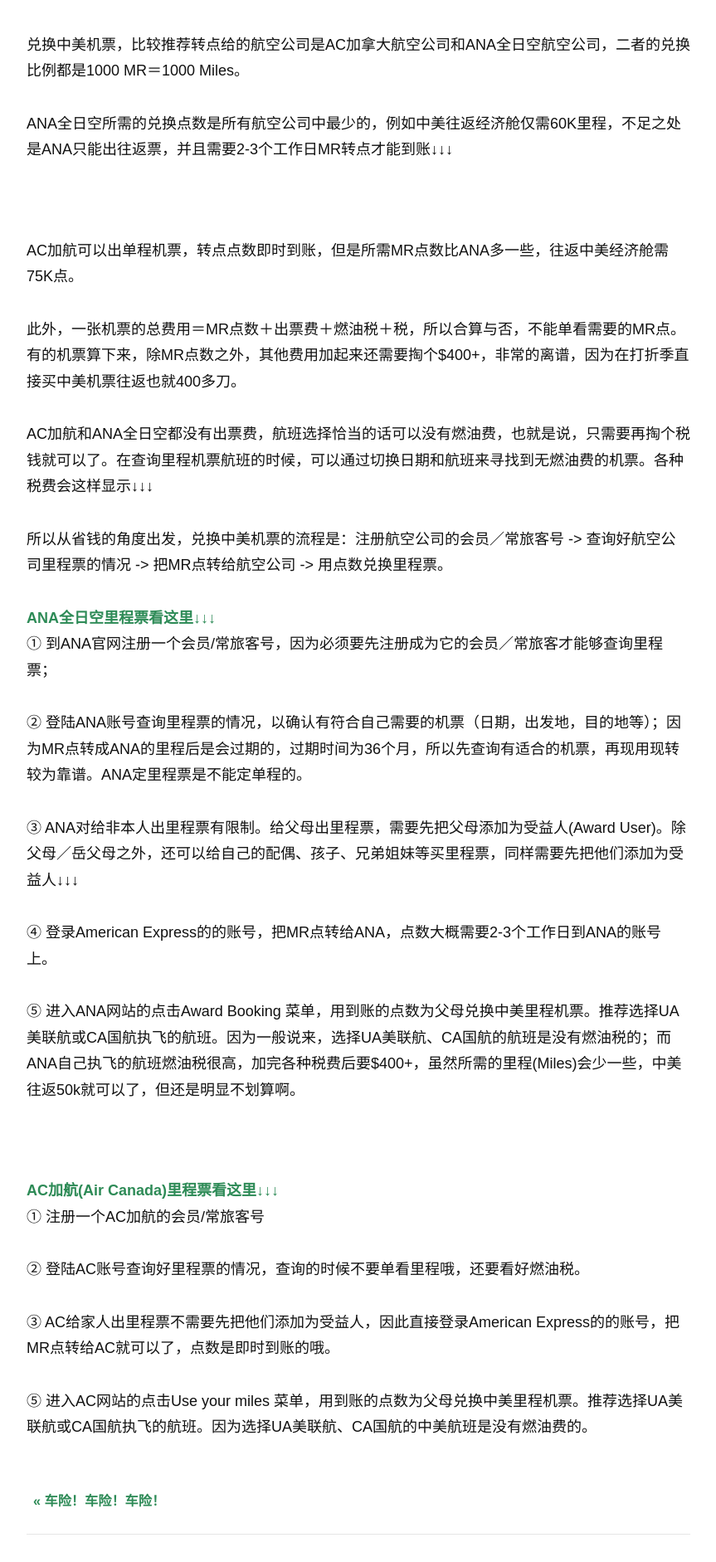
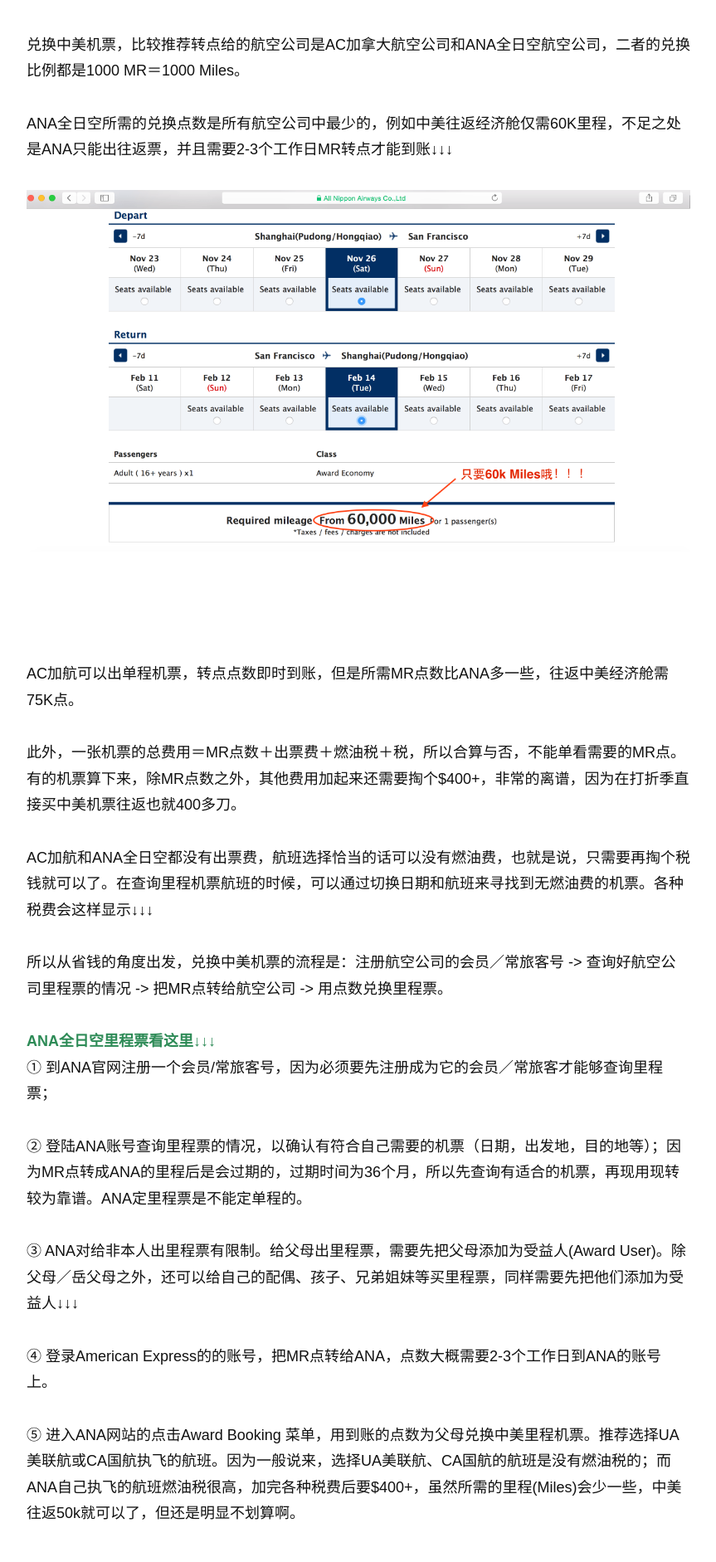
Before and after one commit to wolfwifee/wolfwifee.github.com, a Jekyll site: the page built from _posts/2016-11-07-credit-card-rewards-for-airline-tickets.md, in a window 1280 px wide. Shown: the part 747-2630 px from the top of the page at 83% size, without its empty margins (208-1071 px from the left). Built offline with Jekyll 4.4.1, drawn with Linux system fonts in a browser that asks for light colours; comment, search, counter and statistics services are not loaded.

Commit message:
Update 2016-11-07-credit-card-rewards-for-airline-tickets.md

```diff
--- a/_posts/2016-11-07-credit-card-rewards-for-airline-tickets.md
+++ b/_posts/2016-11-07-credit-card-rewards-for-airline-tickets.md
@@ -18,6 +18,13 @@
 兑换中美机票，比较推荐转点给的航空公司是AC加拿大航空公司和ANA全日空航空公司，二者的兑换比例都是1000 MR＝1000 Miles。
 
 ANA全日空所需的兑换点数是所有航空公司中最少的，例如中美往返经济舱仅需60K里程，不足之处是ANA只能出往返票，并且需要2-3个工作日MR转点才能到账↓↓↓
+
+<p itemprop="image" itemscope itemtype="https://schema.org/ImageObject">
+ <img src="/assets/img/ANA Award Tickets.png" alt="Required Miles for ANA Award Tickets">
+  <meta itemprop="url" content="https://www.blogus123.com/assets/img/ANA Award Tickets.png">
+  <meta itemprop="width" content="1021">
+  <meta itemprop="height" content="382">
+</p>
 
 <p style="margin-bottom:90px"></p>
 
```
